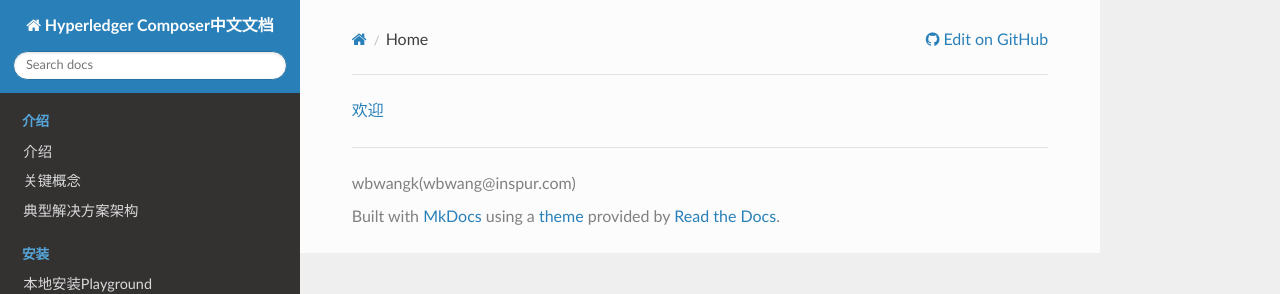
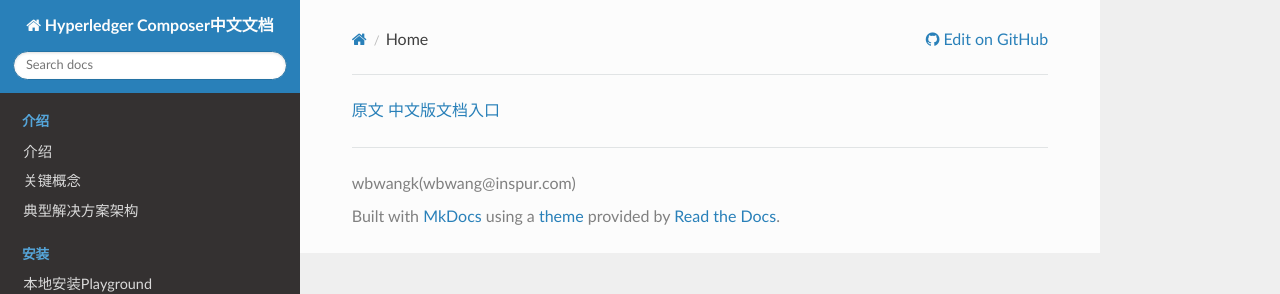
Before and after one commit to wbwangk/ComposerDocs, an MkDocs documentation site: the page built from docs/index.md, in a window 1280 px wide. Shown: the top 294 px of the page. Built offline with MkDocs 1.6.1, drawn with Linux system fonts in a browser that asks for light colours; nearby versions of some CDN libraries; old or Windows-style settings are respelled for this version of MkDocs.

Commit message:
Update index.md

```diff
--- a/docs/index.md
+++ b/docs/index.md
@@ -1 +1,2 @@
-[欢迎](introduction_introduction.md)
+[原文](https://hyperledger.github.io/composer/introduction/introduction.html)
+[中文版文档入口](introduction_introduction.md)
```
